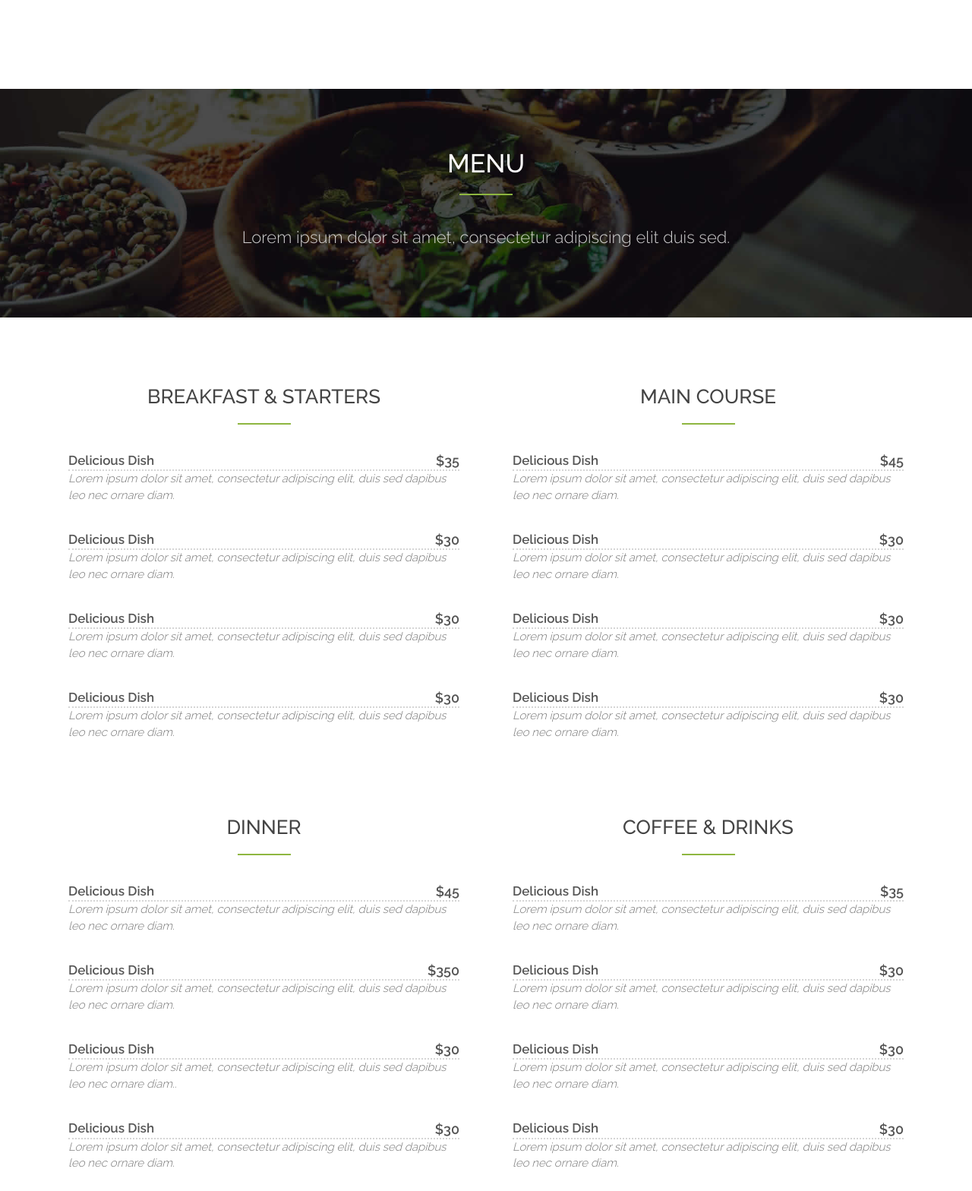
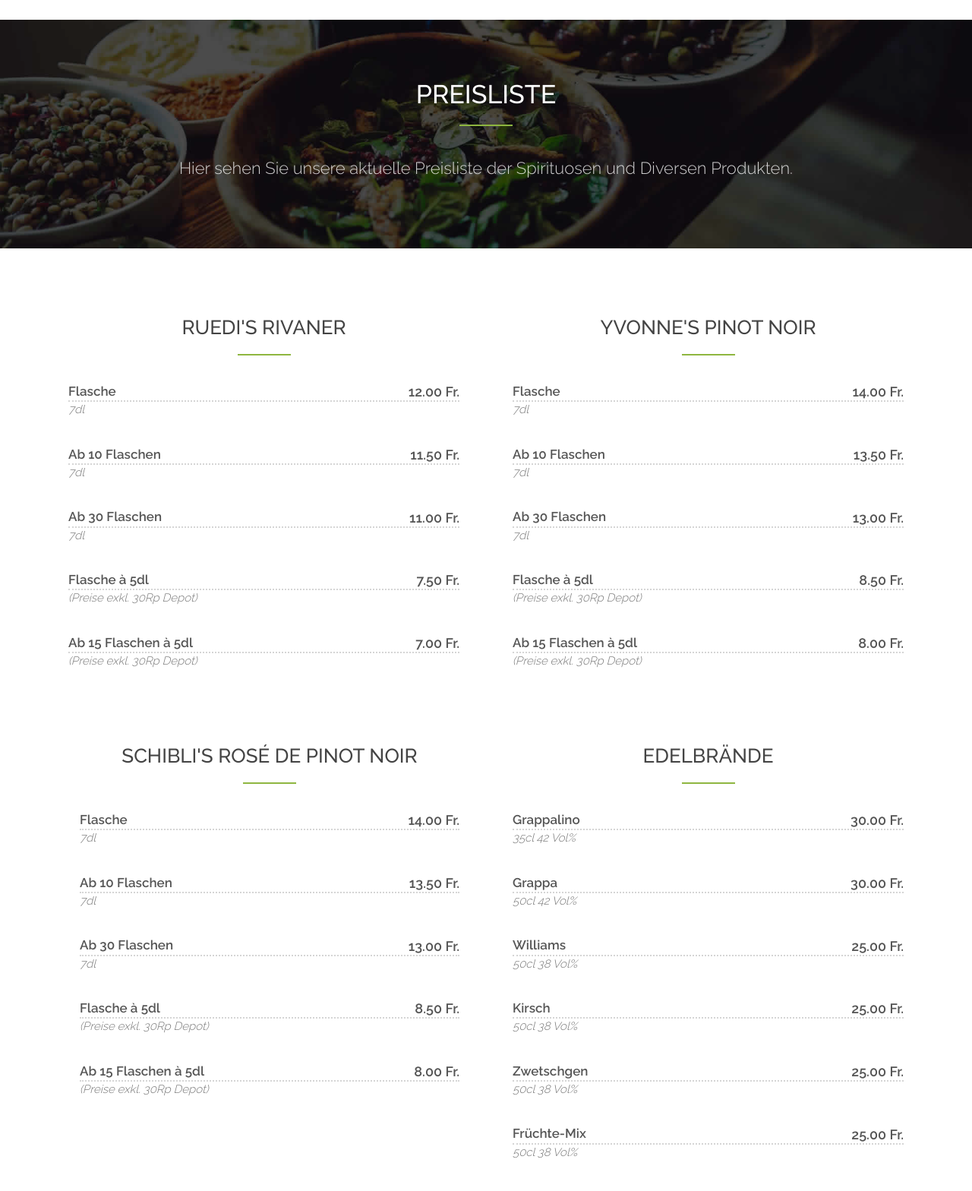
Before and after one commit to lauravicrorija/lauravictorija.github.io, a plain HTML site: page index.html in a window 1280 px wide. Shown: the part 1232-2800 px from the top of the page at 76% size. Drawn offline with nearby package versions, Linux system fonts and the light colour scheme.

Commit message:
Add files via upload

```diff
--- a/index.html
+++ b/index.html
@@ -3,7 +3,7 @@
 <head>
 <meta charset="utf-8">
 <meta name="viewport" content="width=device-width, initial-scale=1">
-<title>Touché</title>
+<title>Schibli's Hofladen</title>
 <meta name="description" content="">
 <meta name="author" content="">
 
@@ -42,16 +42,16 @@
     <!-- Brand and toggle get grouped for better mobile display -->
     <div class="navbar-header">
       <button type="button" class="navbar-toggle collapsed" data-toggle="collapse" data-target="#bs-example-navbar-collapse-1"> <span class="sr-only">Toggle navigation</span> <span class="icon-bar"></span> <span class="icon-bar"></span> <span class="icon-bar"></span> </button>
-      <a class="navbar-brand page-scroll" href="#page-top">Touché</a> </div>
+      <a class="navbar-brand page-scroll" href="#page-top">Schibli's Hofladen</a> </div>
 
     <!-- Collect the nav links, forms, and other content for toggling -->
     <div class="collapse navbar-collapse" id="bs-example-navbar-collapse-1">
       <ul class="nav navbar-nav navbar-right">
-        <li><a href="#about" class="page-scroll">About</a></li>
-        <li><a href="#restaurant-menu" class="page-scroll">Menu</a></li>
-        <li><a href="#portfolio" class="page-scroll">Gallery</a></li>
-        <li><a href="#team" class="page-scroll">Chefs</a></li>
-        <li><a href="#call-reservation" class="page-scroll">Contact</a></li>
+        <li><a href="#about" class="page-scroll">Über uns</a></li>
+        <li><a href="#restaurant-menu" class="page-scroll">Preisliste</a></li>
+        <li><a href="#portfolio" class="page-scroll">Galerie</a></li>
+        <li><a href="#team" class="page-scroll">Team</a></li>
+        <li><a href="#call-reservation" class="page-scroll">Kontakt</a></li>
       </ul>
     </div>
     <!-- /.navbar-collapse -->
@@ -64,9 +64,9 @@
       <div class="container">
         <div class="row">
           <div class="intro-text">
-            <h1>Touché</h1>
-            <p>Restaurant / Coffee / Pub</p>
-            <a href="#about" class="btn btn-custom btn-lg page-scroll">Discover Story</a> </div>
+            <h1>Schibli's Hofladen</h1>
+            <p>Spirituose / Früchte / Gemüse</p>
+            <a href="#about" class="btn btn-custom btn-lg page-scroll">Mehr erfahren</a> </div>
         </div>
       </div>
     </div>
@@ -77,15 +77,13 @@
   <div class="container">
     <div class="row">
       <div class="col-xs-12 col-md-6 ">
-        <div class="about-img"><img src="img/about.jpg" class="img-responsive" alt=""></div>
+        <div class="about-img"><img src="img/header.jpg" class="img-responsive" alt=""></div>
       </div>
       <div class="col-xs-12 col-md-6">
         <div class="about-text">
-          <h2>Our Restaurant</h2>
+          <h2>Unser Hofladen</h2>
           <hr>
-          <p>Lorem ipsum dolor sit amet, consectetur adipiscing elit. Duis sed dapibus leo nec ornare diam. Sed commodo nibh ante facilisis bibendum dolor feugiat at. Duis sed dapibus leo nec ornare diam commodo nibh.</p>
-          <h3>Awarded Chefs</h3>
-          <p>Lorem ipsum dolor sit amet, consectetur adipiscing elit. Duis sed dapibus leo nec ornare diam. Sed commodo nibh ante facilisis bibendum dolor feugiat at. Duis sed dapibus leo nec ornare.</p>
+          <p>Seit rund 30 Jahren führen wir in Otelfingen, auf unserem landwirtschaftlichen Betrieb, einen Hofladen mit grossem Sortiment. Der Hof ist schon seit generationen in unserer Familie, seit 1900 um genau zu sein. Grosseltern, Eltern, Kinder, 3 Generationen wohnen zusammen auf dem Hof.</p>
         </div>
       </div>
     </div>
@@ -95,116 +93,146 @@
 <div id="restaurant-menu">
   <div class="section-title text-center center">
     <div class="overlay">
-      <h2>Menu</h2>
+      <h2>Preisliste</h2>
       <hr>
-      <p>Lorem ipsum dolor sit amet, consectetur adipiscing elit duis sed.</p>
+      <p>Hier sehen Sie unsere aktuelle Preisliste der Spirituosen und Diversen Produkten.</p>
     </div>
   </div>
   <div class="container">
     <div class="row">
       <div class="col-xs-12 col-sm-6">
         <div class="menu-section">
-          <h2 class="menu-section-title">Breakfast & Starters</h2>
+          <h2 class="menu-section-title">Ruedi's Rivaner </h2>
           <hr>
           <div class="menu-item">
-            <div class="menu-item-name"> Delicious Dish </div>
-            <div class="menu-item-price"> $35 </div>
-            <div class="menu-item-description"> Lorem ipsum dolor sit amet, consectetur adipiscing elit, duis sed dapibus leo nec ornare diam. </div>
+            <div class="menu-item-name"> Flasche </div>
+            <div class="menu-item-price"> 12.00 Fr. </div>
+            <div class="menu-item-description"> 7dl </div>
           </div>
           <div class="menu-item">
-            <div class="menu-item-name"> Delicious Dish </div>
-            <div class="menu-item-price"> $30 </div>
-            <div class="menu-item-description"> Lorem ipsum dolor sit amet, consectetur adipiscing elit, duis sed dapibus leo nec ornare diam. </div>
+            <div class="menu-item-name"> Ab 10 Flaschen </div>
+            <div class="menu-item-price"> 11.50 Fr. </div>
+            <div class="menu-item-description"> 7dl </div>
           </div>
           <div class="menu-item">
-            <div class="menu-item-name"> Delicious Dish </div>
-            <div class="menu-item-price"> $30 </div>
-            <div class="menu-item-description"> Lorem ipsum dolor sit amet, consectetur adipiscing elit, duis sed dapibus leo nec ornare diam. </div>
+            <div class="menu-item-name"> Ab 30 Flaschen </div>
+            <div class="menu-item-price"> 11.00 Fr. </div>
+            <div class="menu-item-description"> 7dl </div>
           </div>
           <div class="menu-item">
-            <div class="menu-item-name"> Delicious Dish </div>
-            <div class="menu-item-price"> $30 </div>
-            <div class="menu-item-description"> Lorem ipsum dolor sit amet, consectetur adipiscing elit, duis sed dapibus leo nec ornare diam. </div>
+            <div class="menu-item-name"> Flasche à 5dl  </div>
+            <div class="menu-item-price"> 7.50 Fr. </div>
+            <div class="menu-item-description"> (Preise exkl. 30Rp Depot) </div>
+          </div>
+		  <div class="menu-item">
+            <div class="menu-item-name"> Ab 15 Flaschen à 5dl </div>
+            <div class="menu-item-price"> 7.00 Fr. </div>
+            <div class="menu-item-description"> (Preise exkl. 30Rp Depot) </div>
           </div>
         </div>
       </div>
       <div class="col-xs-12 col-sm-6">
         <div class="menu-section">
-          <h2 class="menu-section-title">Main Course</h2>
+          <h2 class="menu-section-title">Yvonne's Pinot Noir </h2>
           <hr>
           <div class="menu-item">
-            <div class="menu-item-name"> Delicious Dish </div>
-            <div class="menu-item-price"> $45 </div>
-            <div class="menu-item-description"> Lorem ipsum dolor sit amet, consectetur adipiscing elit, duis sed dapibus leo nec ornare diam. </div>
+            <div class="menu-item-name"> Flasche </div>
+            <div class="menu-item-price"> 14.00 Fr. </div>
+            <div class="menu-item-description"> 7dl </div>
           </div>
           <div class="menu-item">
-            <div class="menu-item-name"> Delicious Dish </div>
-            <div class="menu-item-price"> $30 </div>
-            <div class="menu-item-description"> Lorem ipsum dolor sit amet, consectetur adipiscing elit, duis sed dapibus leo nec ornare diam. </div>
+            <div class="menu-item-name"> Ab 10 Flaschen </div>
+            <div class="menu-item-price"> 13.50 Fr. </div>
+            <div class="menu-item-description"> 7dl </div>
           </div>
           <div class="menu-item">
-            <div class="menu-item-name"> Delicious Dish </div>
-            <div class="menu-item-price"> $30 </div>
-            <div class="menu-item-description"> Lorem ipsum dolor sit amet, consectetur adipiscing elit, duis sed dapibus leo nec ornare diam. </div>
+            <div class="menu-item-name"> Ab 30 Flaschen </div>
+            <div class="menu-item-price"> 13.00 Fr. </div>
+            <div class="menu-item-description"> 7dl </div>
           </div>
           <div class="menu-item">
-            <div class="menu-item-name"> Delicious Dish </div>
-            <div class="menu-item-price"> $30 </div>
-            <div class="menu-item-description"> Lorem ipsum dolor sit amet, consectetur adipiscing elit, duis sed dapibus leo nec ornare diam. </div>
+            <div class="menu-item-name"> Flasche à 5dl </div>
+            <div class="menu-item-price"> 8.50 Fr.</div>
+            <div class="menu-item-description"> (Preise exkl. 30Rp Depot) </div>
+          </div>
+		  <div class="menu-item">
+            <div class="menu-item-name"> Ab 15 Flaschen à 5dl </div>
+            <div class="menu-item-price"> 8.00 Fr.</div>
+            <div class="menu-item-description"> (Preise exkl. 30Rp Depot) </div>
           </div>
         </div>
       </div>
     </div>
+	<div class="col-xs-12 col-sm-6">
+        <div class="menu-section">
+          <h2 class="menu-section-title">Schibli's Rosé de Pinot Noir</h2>
+          <hr>
+          <div class="menu-item">
+            <div class="menu-item-name"> Flasche </div>
+            <div class="menu-item-price"> 14.00 Fr. </div>
+            <div class="menu-item-description"> 7dl </div>
+          </div>
+          <div class="menu-item">
+            <div class="menu-item-name"> Ab 10 Flaschen </div>
+            <div class="menu-item-price"> 13.50 Fr. </div>
+            <div class="menu-item-description"> 7dl </div>
+          </div>
+          <div class="menu-item">
+            <div class="menu-item-name"> Ab 30 Flaschen </div>
+            <div class="menu-item-price"> 13.00 Fr. </div>
+            <div class="menu-item-description"> 7dl </div>
+          </div>
+          <div class="menu-item">
+            <div class="menu-item-name"> Flasche à 5dl </div>
+            <div class="menu-item-price"> 8.50 Fr.</div>
+            <div class="menu-item-description"> (Preise exkl. 30Rp Depot) </div>
+          </div>
+		  <div class="menu-item">
+            <div class="menu-item-name"> Ab 15 Flaschen à 5dl </div>
+            <div class="menu-item-price"> 8.00 Fr.</div>
+            <div class="menu-item-description"> (Preise exkl. 30Rp Depot) </div>
+          </div>
+        </div>
+      </div>
     <div class="row">
       <div class="col-xs-12 col-sm-6">
         <div class="menu-section">
-          <h2 class="menu-section-title">Dinner</h2>
+          <h2 class="menu-section-title">Edelbrände</h2>
           <hr>
           <div class="menu-item">
-            <div class="menu-item-name"> Delicious Dish </div>
-            <div class="menu-item-price"> $45 </div>
-            <div class="menu-item-description"> Lorem ipsum dolor sit amet, consectetur adipiscing elit, duis sed dapibus leo nec ornare diam. </div>
+            <div class="menu-item-name"> Grappalino </div>
+            <div class="menu-item-price"> 30.00 Fr. </div>
+            <div class="menu-item-description"> 35cl 42 Vol% </div>
           </div>
           <div class="menu-item">
-            <div class="menu-item-name"> Delicious Dish </div>
-            <div class="menu-item-price"> $350 </div>
-            <div class="menu-item-description"> Lorem ipsum dolor sit amet, consectetur adipiscing elit, duis sed dapibus leo nec ornare diam. </div>
+            <div class="menu-item-name"> Grappa </div>
+            <div class="menu-item-price"> 30.00 Fr. </div>
+            <div class="menu-item-description"> 50cl 42 Vol% </div>
           </div>
           <div class="menu-item">
-            <div class="menu-item-name"> Delicious Dish </div>
-            <div class="menu-item-price"> $30 </div>
-            <div class="menu-item-description"> Lorem ipsum dolor sit amet, consectetur adipiscing elit, duis sed dapibus leo nec ornare diam.. </div>
+            <div class="menu-item-name"> Williams </div>
+            <div class="menu-item-price"> 25.00 Fr. </div>
+            <div class="menu-item-description"> 50cl 38 Vol% </div>
           </div>
           <div class="menu-item">
-            <div class="menu-item-name"> Delicious Dish </div>
-            <div class="menu-item-price"> $30 </div>
-            <div class="menu-item-description"> Lorem ipsum dolor sit amet, consectetur adipiscing elit, duis sed dapibus leo nec ornare diam. </div>
+            <div class="menu-item-name"> Kirsch </div>
+            <div class="menu-item-price"> 25.00 Fr. </div>
+            <div class="menu-item-description"> 50cl 38 Vol% </div>
           </div>
-        </div>
-      </div>
-      <div class="col-xs-12 col-sm-6">
-        <div class="menu-section">
-          <h2 class="menu-section-title">Coffee & Drinks</h2>
-          <hr>
-          <div class="menu-item">
-            <div class="menu-item-name"> Delicious Dish </div>
-            <div class="menu-item-price"> $35 </div>
-            <div class="menu-item-description"> Lorem ipsum dolor sit amet, consectetur adipiscing elit, duis sed dapibus leo nec ornare diam. </div>
+		  <div class="menu-item">
+            <div class="menu-item-name"> Zwetschgen </div>
+            <div class="menu-item-price"> 25.00 Fr. </div>
+            <div class="menu-item-description"> 50cl 38 Vol% </div>
           </div>
-          <div class="menu-item">
-            <div class="menu-item-name"> Delicious Dish </div>
-            <div class="menu-item-price"> $30 </div>
-            <div class="menu-item-description"> Lorem ipsum dolor sit amet, consectetur adipiscing elit, duis sed dapibus leo nec ornare diam. </div>
+		  <div class="menu-item">
+            <div class="menu-item-name"> Früchte-Mix </div>
+            <div class="menu-item-price"> 25.00 Fr. </div>
+            <div class="menu-item-description"> 50cl 38 Vol% </div>
           </div>
-          <div class="menu-item">
-            <div class="menu-item-name"> Delicious Dish </div>
-            <div class="menu-item-price"> $30 </div>
-            <div class="menu-item-description"> Lorem ipsum dolor sit amet, consectetur adipiscing elit, duis sed dapibus leo nec ornare diam. </div>
-          </div>
-          <div class="menu-item">
-            <div class="menu-item-name"> Delicious Dish </div>
-            <div class="menu-item-price"> $30 </div>
-            <div class="menu-item-description"> Lorem ipsum dolor sit amet, consectetur adipiscing elit, duis sed dapibus leo nec ornare diam. </div>
+		  <div class="menu-item">
+            <div class="menu-item-name"> Obstler </div>
+            <div class="menu-item-price"> 17	.00 Fr. </div>
+            <div class="menu-item-description"> 50cl 38 Vol% </div>
           </div>
         </div>
       </div>
@@ -215,9 +243,9 @@
 <div id="portfolio">
   <div class="section-title text-center center">
     <div class="overlay">
-      <h2>Gallery</h2>
+      <h2>Galerie</h2>
       <hr>
-      <p>Lorem ipsum dolor sit amet, consectetur adipiscing elit duis sed.</p>
+      <p>Hier einige Bilder zu uns und unserem Hof.</p>
     </div>
   </div>
   <div class="container">
@@ -226,10 +254,10 @@
         <ul class="cat">
           <li>
             <ol class="type">
-              <li><a href="#" data-filter="*" class="active">All</a></li>
-              <li><a href="#" data-filter=".breakfast">Breakfast</a></li>
-              <li><a href="#" data-filter=".lunch">Lunch</a></li>
-              <li><a href="#" data-filter=".dinner">Dinner</a></li>
+              <li><a href="#" data-filter="*" class="active">Grundstück</a></li>
+              <li><a href="#" data-filter=".breakfast">Familie</a></li>
+              <li><a href="#" data-filter=".lunch">Laden</a></li>
+              <li><a href="#" data-filter=".dinner">Christchindlimärt</a></li>
             </ol>
           </li>
         </ul>
@@ -240,11 +268,11 @@
       <div class="portfolio-items">
         <div class="col-sm-6 col-md-4 col-lg-4 breakfast">
           <div class="portfolio-item">
-            <div class="hover-bg"> <a href="img/portfolio/01-large.jpg" title="Dish Name" data-lightbox-gallery="gallery1">
+            <div class="hover-bg"> <a href="img/portfolio/family-01.jpg" title="Jana Sendlhofer" data-lightbox-gallery="gallery1">
               <div class="hover-text">
-                <h4>Dish Name</h4>
+                <h4>Jana Sendlhofer</h4>
               </div>
-              <img src="img/portfolio/01-small.jpg" class="img-responsive" alt="Project Title"> </a> </div>
+              <img src="img/portfolio/family-01.jpg" class="img-responsive" alt="Project Title"> </a> </div>
           </div>
         </div>
         <div class="col-sm-6 col-md-4 col-lg-4 dinner">
@@ -258,20 +286,20 @@
         </div>
         <div class="col-sm-6 col-md-4 col-lg-4 breakfast">
           <div class="portfolio-item">
-            <div class="hover-bg"> <a href="img/portfolio/03-large.jpg" title="Dish Name" data-lightbox-gallery="gallery1">
+            <div class="hover-bg"> <a href="img/portfolio/family-02.jpg" title="Jonas Sendlhofer" data-lightbox-gallery="gallery1">
               <div class="hover-text">
-                <h4>Dish Name</h4>
+                <h4>Jonas Sendlhofer</h4>
               </div>
-              <img src="img/portfolio/03-small.jpg" class="img-responsive" alt="Project Title"> </a> </div>
+              <img src="img/portfolio/family-02.jpg" class="img-responsive" alt="Project Title"> </a> </div>
           </div>
         </div>
         <div class="col-sm-6 col-md-4 col-lg-4 breakfast">
           <div class="portfolio-item">
-            <div class="hover-bg"> <a href="img/portfolio/04-large.jpg" title="Dish Name" data-lightbox-gallery="gallery1">
+            <div class="hover-bg"> <a href="img/portfolio/family-03.jpg" title="Julia Sendlhofer" data-lightbox-gallery="gallery1">
               <div class="hover-text">
-                <h4>Dish Name</h4>
+                <h4>Julia Sendlhofer</h4>
               </div>
-              <img src="img/portfolio/04-small.jpg" class="img-responsive" alt="Project Title"> </a> </div>
+              <img src="img/portfolio/family-03.jpg" class="img-responsive" alt="Project Title"> </a> </div>
           </div>
         </div>
         <div class="col-sm-6 col-md-4 col-lg-4 dinner">
@@ -355,17 +383,17 @@
   <div class="overlay">
     <div class="container">
       <div class="col-md-10 col-md-offset-1 section-title">
-        <h2>Meet Our Chefs</h2>
+        <h2>Unser fleissiges Team</h2>
         <hr>
-        <p>Lorem ipsum dolor sit amet, consectetur adipiscing elit duis sed dapibus leonec.</p>
+        <p>Dank ihnen läufts :) </p>
       </div>
       <div id="row">
         <div class="col-md-4 team">
           <div class="thumbnail">
             <div class="team-img"><img src="img/team/01.jpg" alt="..."></div>
             <div class="caption">
-              <h3>Mike Doe</h3>
-              <p>Lorem ipsum dolor sit amet, consectetur adipiscing elit. Duis sed dapibus leo nec ornare diam.</p>
+              <h3>Egija Schibli</h3>
+              <p>Sie kommt aus Lettland und ist ausgebildete Landschaftsarchitektin. Sie hatte ein Praktikum in der Schweiz und lernte so Markus Schibli, den Sohn von Rudolf kennen. Es war "Liebe auf den ersten Blick". Heute führt sie zusammen mit Yvonne den Hofladen.</p>
             </div>
           </div>
         </div>
@@ -373,8 +401,8 @@
           <div class="thumbnail">
             <div class="team-img"><img src="img/team/02.jpg" alt="..."></div>
             <div class="caption">
-              <h3>Chris Doe</h3>
-              <p>Lorem ipsum dolor sit amet, consectetur adipiscing elit. Duis sed dapibus leo nec ornare diam.</p>
+              <h3>Yvonne Schibli</h3>
+              <p>Sie ist die Frau von Rudolf Schibli. Sie hatte erst eine Ausbildung im bereich KV bei der BMW und hat dann aber Rudolf kennengelernt und ist zu ihm auf den Hof gezogen. Mit ihm zusammen hat sie zwei Kinder. Sabrina und Markus.</p>
             </div>
           </div>
         </div>
@@ -382,7 +410,7 @@
           <div class="thumbnail">
             <div class="team-img"><img src="img/team/03.jpg" alt="..."></div>
             <div class="caption">
-              <h3>Ethan Doe</h3>
+              <h3>Rudolf Schibli</h3>
               <p>Lorem ipsum dolor sit amet, consectetur adipiscing elit. Duis sed dapibus leo nec ornare diam.</p>
             </div>
           </div>
@@ -394,14 +422,14 @@
 <!-- Call Reservation Section -->
 <div id="call-reservation" class="text-center">
   <div class="container">
-    <h2>Want to make a reservation? Call <strong>1-887-654-3210</strong></h2>
+    <h2>Rufen Sie uns einfach an! <strong> 044 844 32 09</strong></h2>
   </div>
 </div>
 <!-- Contact Section -->
 <div id="contact" class="text-center">
   <div class="container">
     <div class="section-title text-center">
-      <h2>Contact Form</h2>
+      <h2>Kontaktieren Sie uns</h2>
       <hr>
       <p>Lorem ipsum dolor sit amet, consectetur adipiscing elit duis sed.</p>
     </div>
@@ -426,7 +454,7 @@
           <p class="help-block text-danger"></p>
         </div>
         <div id="success"></div>
-        <button type="submit" class="btn btn-custom btn-lg">Send Message</button>
+        <button type="submit" class="btn btn-custom btn-lg">Nachricht abschicken</button>
       </form>
     </div>
   </div>
@@ -434,24 +462,24 @@
 <div id="footer">
   <div class="container text-center">
     <div class="col-md-4">
-      <h3>Address</h3>
+      <h3>Adresse</h3>
       <div class="contact-item">
-        <p>4321 California St,</p>
-        <p>San Francisco, CA 12345</p>
+        <p>Landstrasse 49,</p>
+        <p>8112 Otelfingen</p>
       </div>
     </div>
     <div class="col-md-4">
-      <h3>Opening Hours</h3>
+      <h3>Öffnungszeiten</h3>
       <div class="contact-item">
-        <p>Mon-Thurs: 10:00 AM - 11:00 PM</p>
-        <p>Fri-Sun: 11:00 AM - 02:00 AM</p>
+        <p>Mo-Fr: 08:00 AM - 19:00 PM</p>
+        <p>Sa-So: 08:00 AM - 18:00 AM</p>
       </div>
     </div>
     <div class="col-md-4">
-      <h3>Contact Info</h3>
+      <h3>Kontakt</h3>
       <div class="contact-item">
-        <p>Phone: +1 123 456 1234</p>
-        <p>Email: info@company.com</p>
+        <p>Telefon: +41 44 844 32 09</p>
+        <p>Email: info@schiblis-hofladen.ch</p>
       </div>
     </div>
   </div>
@@ -464,7 +492,7 @@
           <li><a href="#"><i class="fa fa-google-plus"></i></a></li>
         </ul>
       </div>
-        <p>&copy; 2016 Touché <a href="https://softwulf.com">Super Cool Website :)</a>. All rights reserved. Designed by <a href="http://www.templatewire.com" rel="nofollow">TemplateWire</a></p>
+      <p>&copy; 2016 Touché. All rights reserved. Designed by <a href="http://www.templatewire.com" rel="nofollow">TemplateWire</a></p>
     </div>
   </div>
 </div>
```
